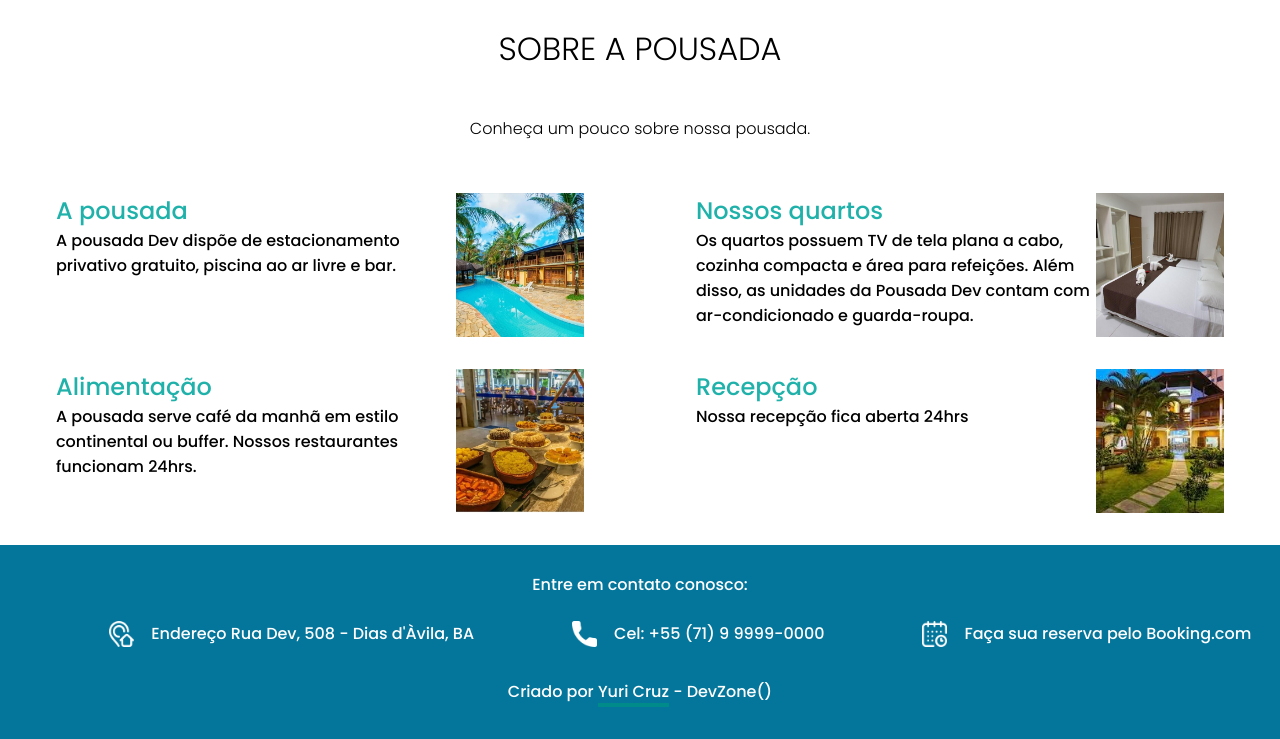
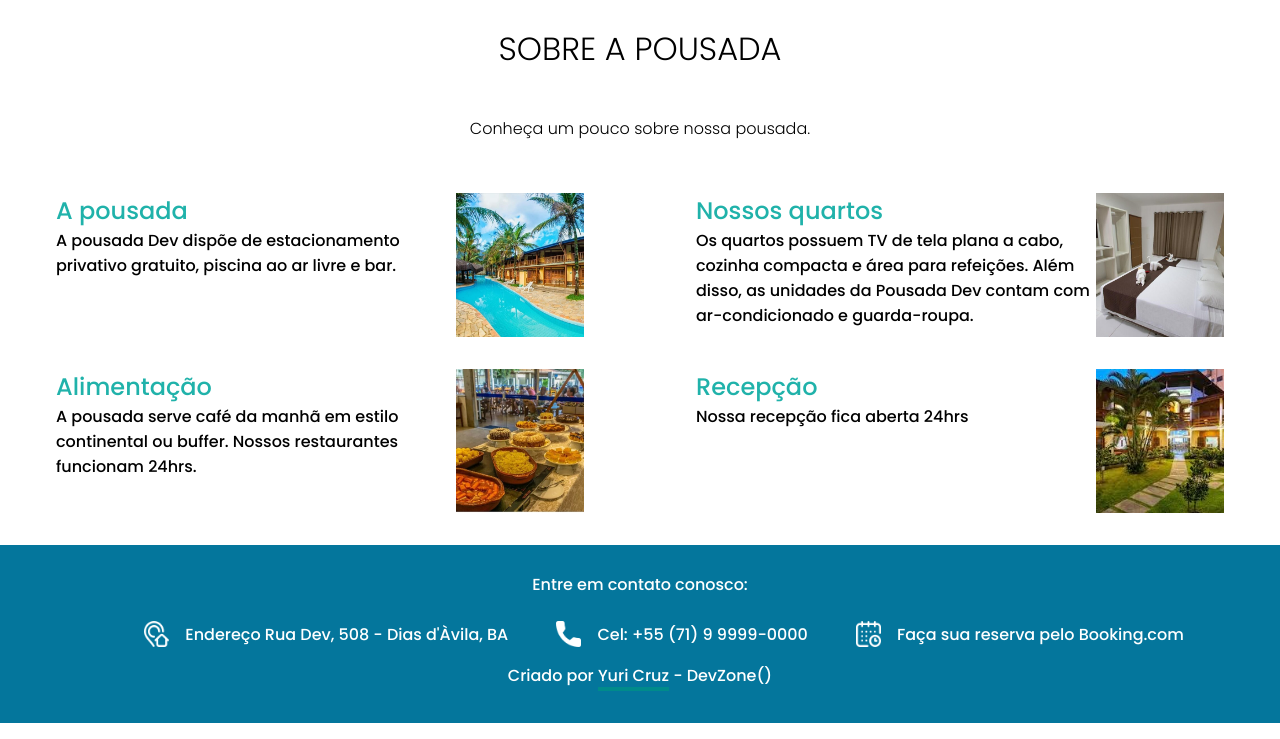
Before and after one commit to yuuricrz/pousadasecreta, a plain HTML site: page index.html in a window 1280 px wide. Shown: the part 1987-2726 px from the top of the page. Drawn offline with Linux system fonts and the light colour scheme.

Commit message:
Update style.css

```diff
--- a/style.css
+++ b/style.css
@@ -159,11 +159,12 @@ footer p{
 }
 footer picture{
     display: flex;
-    justify-content: space-evenly;
+    justify-content: center;
+    align-items: center;
 
 }
 footer img{
-    margin-left: 5rem;
+    margin: 0 1rem 0 3rem;
     max-width: 2%;
     height: 100%;
     width: 100%;
```
